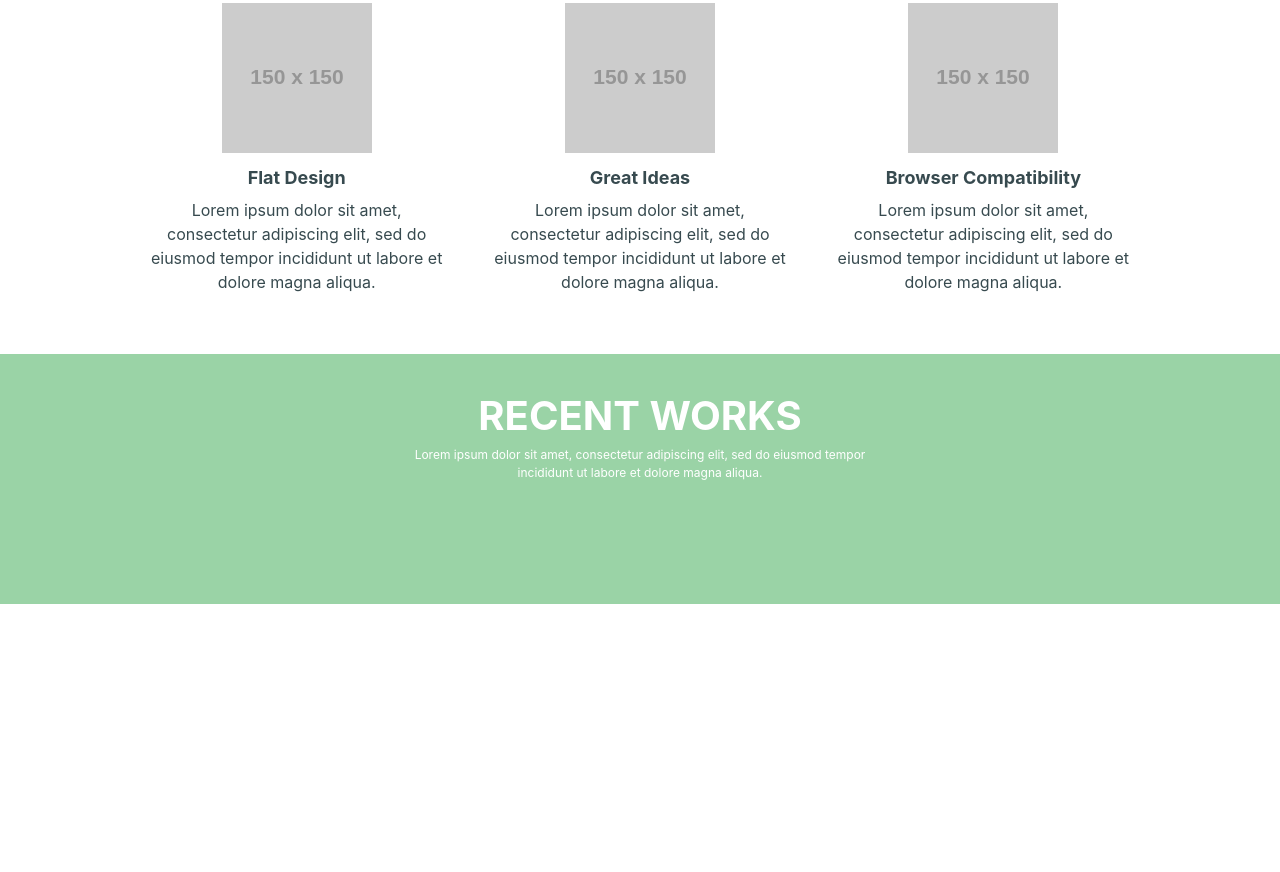
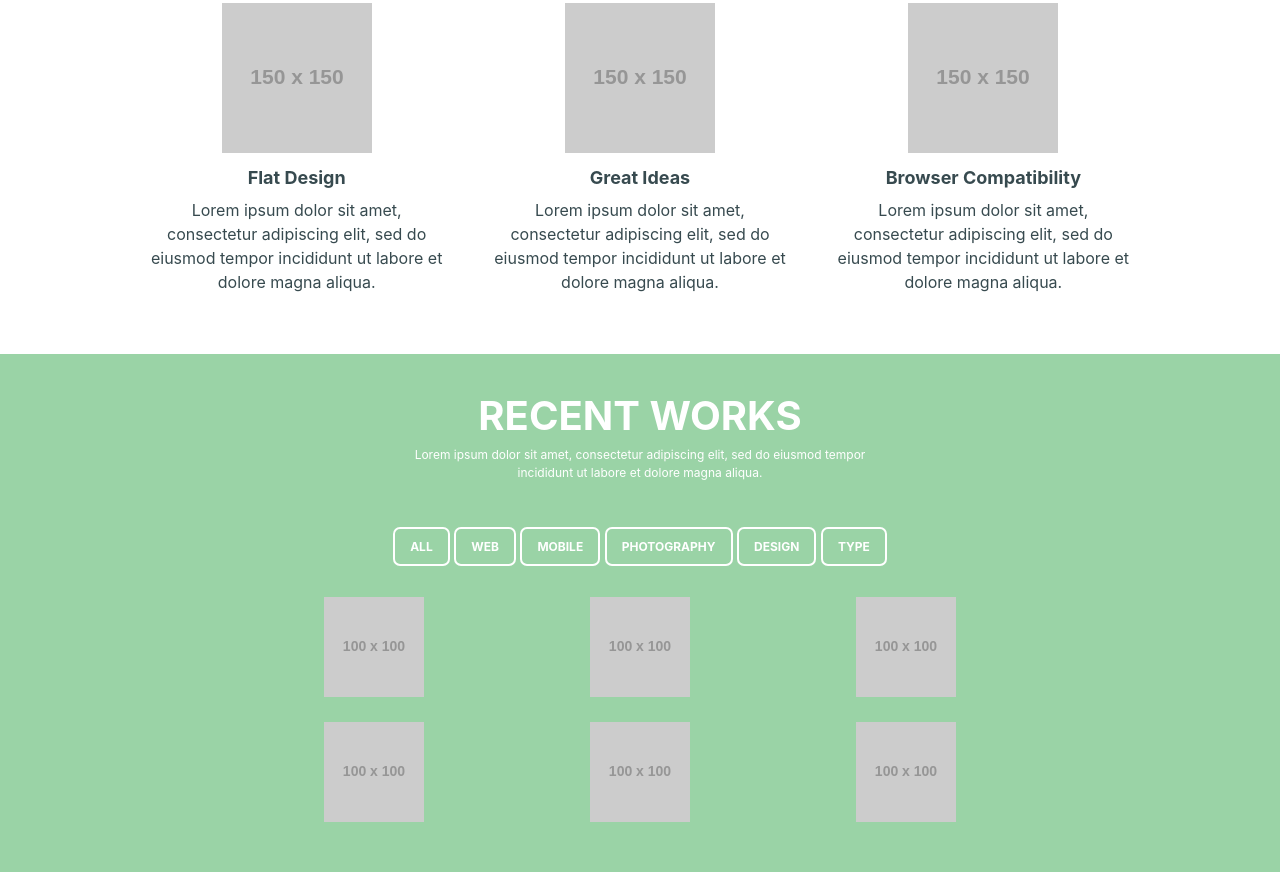
Before and after one commit to SlyTy7/flatColorTemplate, a plain HTML site: page index.html in a window 1280 px wide. Shown: the part 497-1369 px from the top of the page. Before the commit the page ends 1101 px from the top, so only its background shows below. Drawn offline with nearby package versions, Linux system fonts and the light colour scheme; placeholder pictures from the web are drawn by us.

Commit message:
add nav and thumbnails to recent work section

```diff
--- a/css/main.css
+++ b/css/main.css
@@ -20,7 +20,7 @@ h1 {
 
 
 /* navbar */
-nav {
+nav .navbar{
 	background-color: #a6d2db;
 	padding: 15px 0px;
 }
@@ -89,10 +89,39 @@ header img {
 /* recent work */
 .recent-work {
 	background-color: #9ad3a6;
-	height: 250px;
 	text-align: center;
+	padding: 0;
 }
 
 .recent-work h1 {
 	padding-top: 40px;
 }
+
+.work-nav {
+	margin-top: 35px;
+	margin-bottom: 15px;
+}
+
+.work-nav a{
+	color: white;
+	text-transform: uppercase;
+	padding: 10px 15px;
+	border: solid 2px;
+	border-radius: 7px;
+	font-size: 12px;
+	font-weight: bold;
+}
+
+.work-nav a:hover{
+	color: #9ad3a6;
+	background-color: white;
+	text-decoration: none;
+}
+
+.work-items {
+	padding: 25px 20%;
+}
+
+.work-item {
+	margin-bottom: 25px;
+}
--- a/index.html
+++ b/index.html
@@ -87,9 +87,50 @@
 
 		<!-- recent work -->
 		<section class="row recent-work">
+
+			<!-- heading -->
 			<div class="col-12">
 				<h1>Recent Works</h1>
 				<p class="sub-h1">Lorem ipsum dolor sit amet, consectetur adipiscing elit, sed do eiusmod tempor incididunt ut labore et dolore magna aliqua.</p>
+			</div>
+
+			<!-- recent work nav -->
+			<nav class="col-12 work-nav">
+				<a href="#">all</a>
+				<a href="#">web</a>
+				<a href="#">mobile</a>
+				<a href="#">photography</a>
+				<a href="#">design</a>
+				<a href="#">type</a>
+			</nav>
+
+			<!-- recent work thumbnails -->
+			<div class="col-12 work-items">
+				<div class="row">
+					<div class="col-4 work-item">
+						<img src="http://via.placeholder.com/100x100">
+					</div>
+
+					<div class="col-4 work-item">
+						<img src="http://via.placeholder.com/100x100">
+					</div>
+
+					<div class="col-4 work-item">
+						<img src="http://via.placeholder.com/100x100">
+					</div>
+
+					<div class="col-4 work-item">
+						<img src="http://via.placeholder.com/100x100">
+					</div>
+
+					<div class="col-4 work-item">
+						<img src="http://via.placeholder.com/100x100">
+					</div>
+
+					<div class="col-4 work-item">
+						<img src="http://via.placeholder.com/100x100">
+					</div>
+				</div>
 			</div>
 		</section>
 
```
